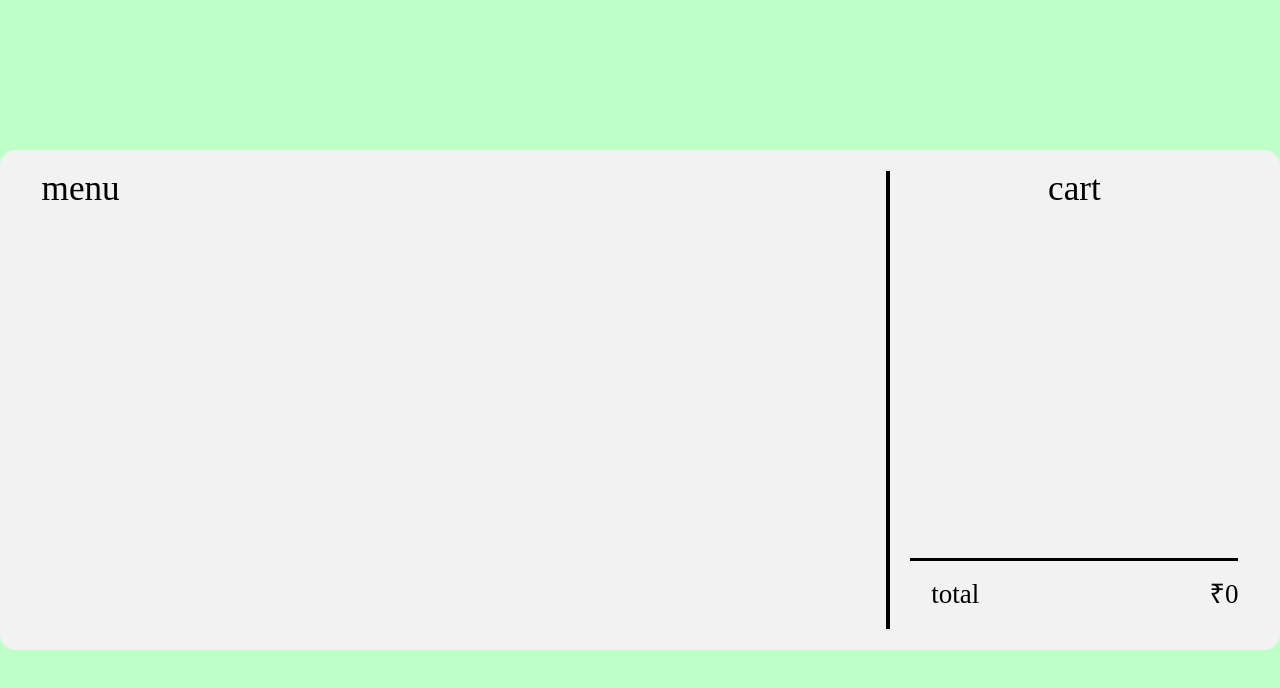
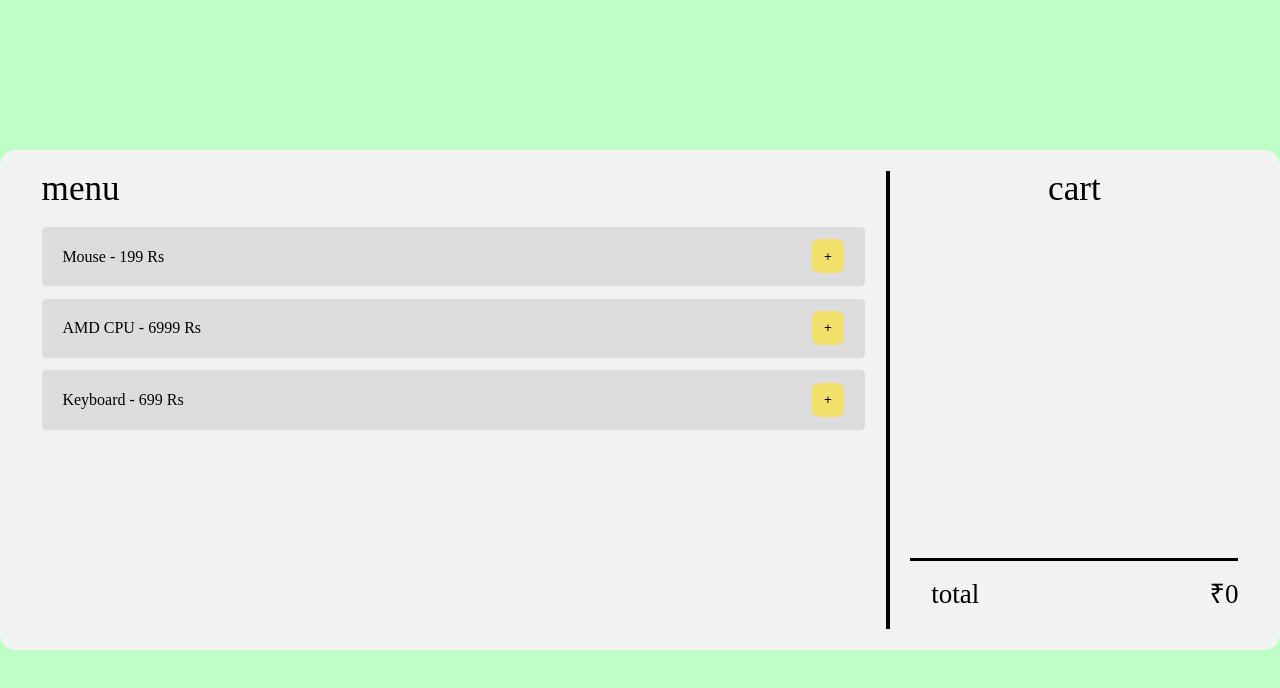
Before and after one commit to sgaikar1/react-cart-app, a React (Create React App) app: page / in a window 1280 px wide. Shown: the top 688 px of the page. Built offline with nearby package versions, Linux system fonts and the light colour scheme.

Commit message:
final changes in  app

```diff
--- a/src/App.js
+++ b/src/App.js
@@ -5,7 +5,7 @@ import MenuCart from "./containers/MenuCart";
 
 function App() {
   return (
-    <div class="containers">
+    <div className="containers">
       <div id="app-holder">
     <div >
       <MenuCart />
--- /dev/null
+++ b/src/components/CartItem.js
@@ -0,0 +1,19 @@
+import React from "react";
+
+function CartItem({ productName, price, reduceFromCart, sku, qty}) {
+    return(
+        <div className="cart-item">
+              <span className="item-text">
+                {productName} x {qty}
+              </span>
+              <span className="item-total">₹{price}</span>
+              <span class="menu-action">
+                <button className="remove-button" onClick={() => reduceFromCart(sku)}>
+                    -
+                </button>
+              </span>
+            </div>
+    );
+ }
+
+ export default CartItem;
--- a/src/components/MenuItem.js
+++ b/src/components/MenuItem.js
@@ -1,11 +1,11 @@
 import React from "react";
 
-function MenuItem() {
+function MenuItem({ productName, price, addToCart, sku }) {
     return(
         <div class="menu-item">
-            <span class="menu-text"> Mouse - 99 Rs</span>
+            <span class="menu-text"> {`${productName} - ${price} Rs`}</span>
             <span class="menu-action">
-                <button>+</button>
+                <button onClick={()=> addToCart(sku)}>+</button>
             </span>
         </div>
     );
--- a/src/containers/Cart.js
+++ b/src/containers/Cart.js
@@ -1,22 +1,20 @@
 import React from "react";
+import CartItem from "../components/CartItem";
 
-function Cart({total}) {
+function Cart({total, menu, cart, reduceFromCart}) {
     return(
         <div id="cart">
         <h2 className="text-center">Cart</h2>
         <div id="cart-area">
-          {/* //like explained in the video you can separate out cart item into a different component as well
-          {Object.keys(cart).map((sku, index) => (
-            <div className="cart-item" key={index}>
-              <span className="item-text">
-                {menu[sku].productName} x {cart[sku]}
-              </span>
-              <span className="item-total">₹{menu[sku].price}</span>
-              <button className="remove-button" onClick={() => reduceCart(sku)}>
-                -
-              </button>
-            </div>
-          ))} */}
+          {Object.keys(cart).map((key, index) => (
+            <CartItem
+            productName={menu[key].productName}
+            price={menu[key].price}
+            reduceFromCart={reduceFromCart}
+            sku={key}
+            qty = {cart[key]}
+        />
+          ))}
           <div id="cart-total">
             <div className="cart-item">
               <span className="item-text">total</span>
--- a/src/containers/Menu.js
+++ b/src/containers/Menu.js
@@ -1,10 +1,20 @@
 import React from "react";
+import MenuItem from "../components/MenuItem"
 
-function Menu() {
+function Menu({menu, addToCart}) {
     return(
         <div id="menu">
-           <h2>Menu</h2>
-           <div id="menu-ara"></div>
+        <h2>Menu</h2>
+        <div id="menu-area">
+           {Object.keys(menu).map((key, index) => (
+            <MenuItem
+                productName={menu[key].productName}
+                price={menu[key].price}
+                addToCart={addToCart}
+                sku={key}
+            />
+        ))}
+        </div>
         </div>
     );
  }
--- a/src/containers/MenuCart.js
+++ b/src/containers/MenuCart.js
@@ -1,13 +1,67 @@
-import React, { useState } from "react";
+import React, { useState , useEffect} from "react";
 import Menu from "./Menu";
 import Cart from "./Cart";
 
 function MenuCart() {
-    const[cartTotal, setTotal] = useState(0)
+    const [menuData, setMenuData] = useState({
+        "2342153": {
+            productName: "Mouse",
+            price: 199
+          },
+
+          "12364324": {
+            productName: "Keyboard",
+            price: 699
+          },
+
+          "7893424": {
+            productName: "AMD CPU",
+            price: 6999
+          }
+    });
+
+    const [cartData, setCartData]= useState({})
+    const[cartTotal, setCartTotal] = useState(0)
+
+    useEffect(() => {
+        let total =0
+        Object.keys(cartData).map((sku) =>{
+            let qty = cartData[sku]
+            let price = menuData[sku].price
+            total += qty*price
+        })
+
+        setCartTotal(total)
+    },[cartData])
+
+    const addToCart = sku =>{
+        let newCart =  {...cartData};
+        if(sku in cartData){
+            newCart[sku]+= 1;
+        }else{
+            newCart[sku] = 1;
+        }
+
+        setCartData(newCart)
+    }
+
+    const reduceFromCart = sku =>{
+        let newCart = {...cartData};
+
+        if(sku in cartData){
+            newCart[sku]-= 1;
+            if(newCart[sku]<1){
+                delete newCart[sku]
+            }
+        }
+
+        setCartData(newCart)
+    };
+
     return(
         <div id="menu-cart">
-            <Menu/>
-            <Cart total = {cartTotal}/>
+            <Menu menu = {menuData} addToCart={addToCart}/>
+            <Cart total = {cartTotal} menu ={menuData} cart ={cartData} reduceFromCart ={reduceFromCart}/>
         </div>
     );
  }
```
